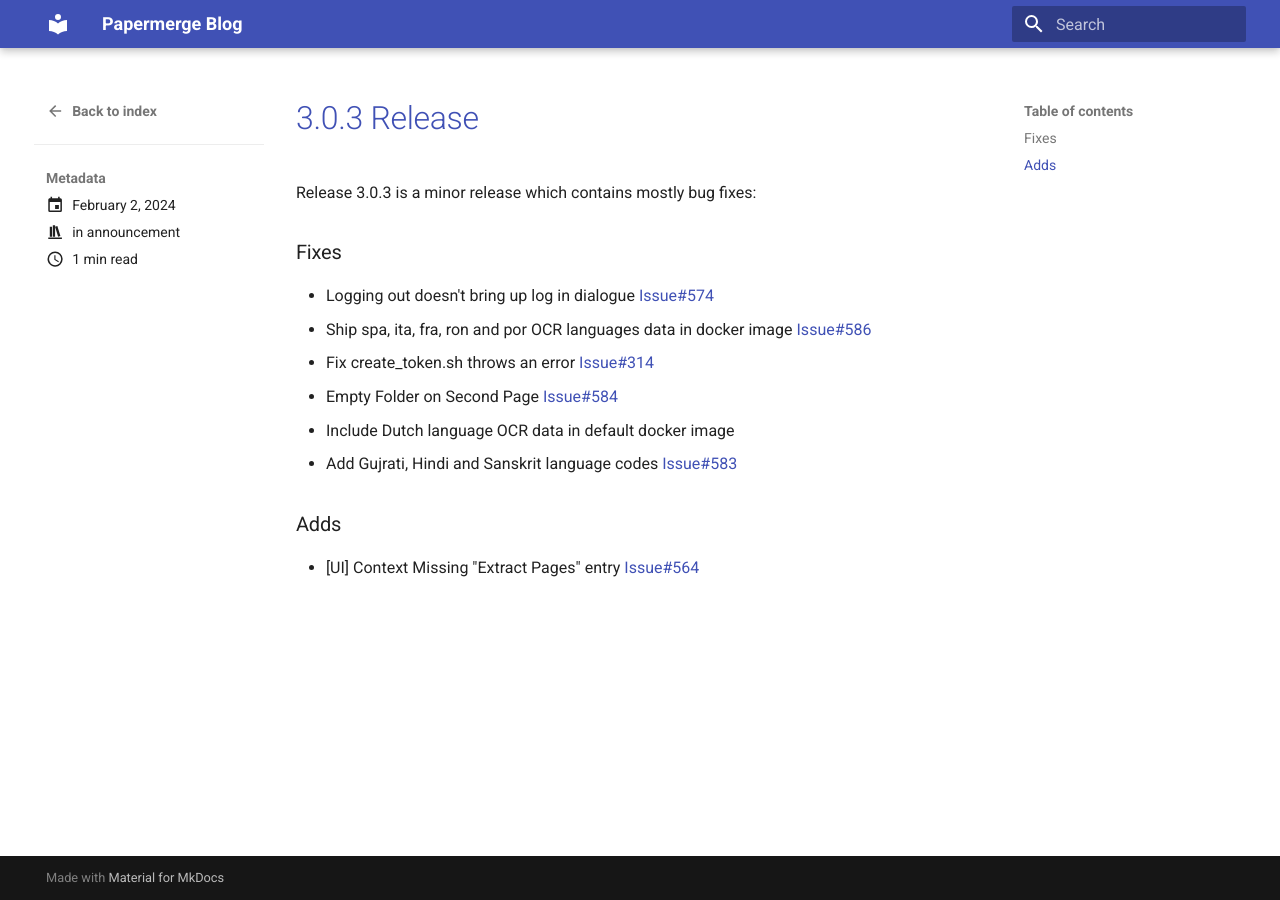
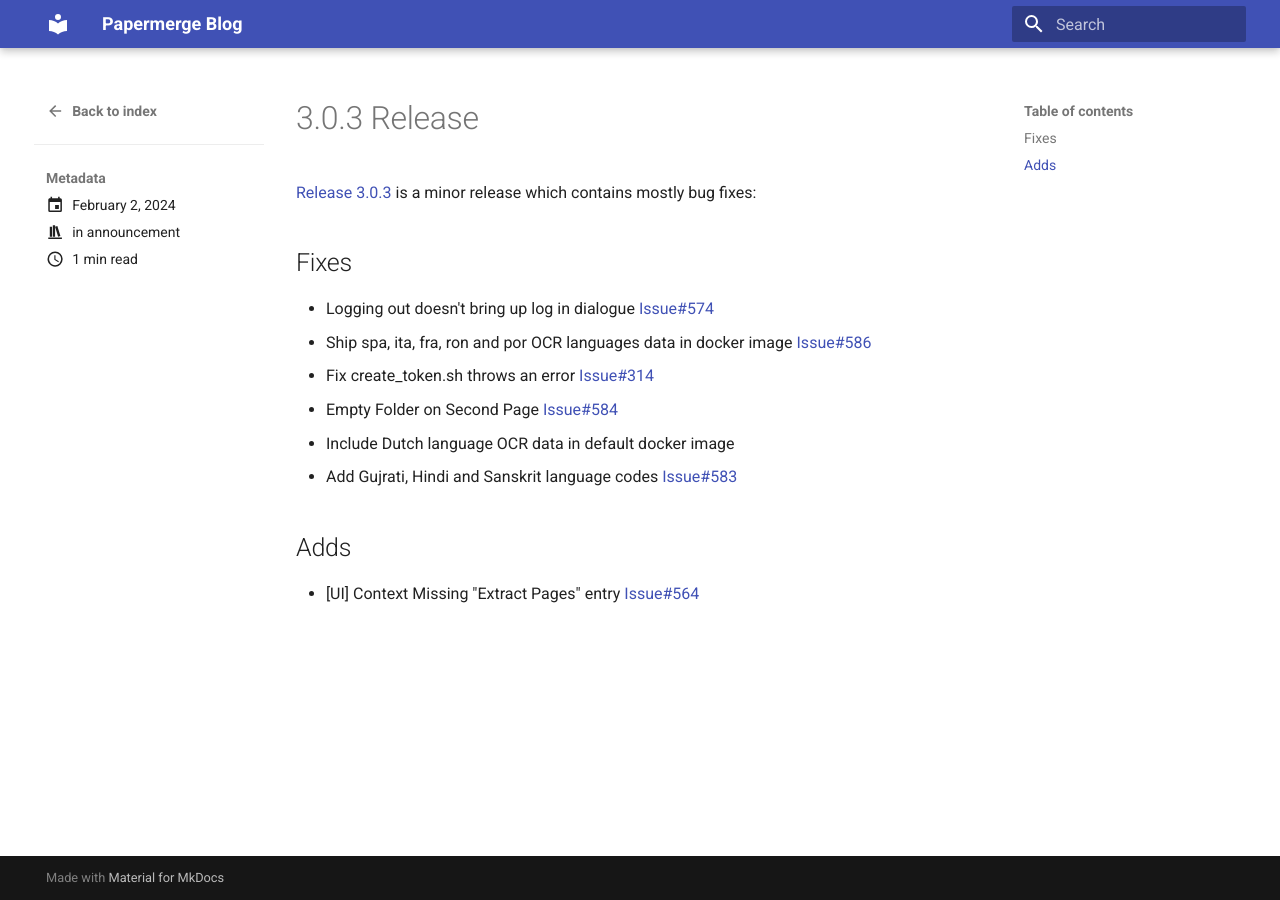
Before and after one commit to papermerge/blog, an MkDocs documentation site: the page built from docs/posts/04-announcement-3-0-3.md, in a window 1280 px wide. Built offline with MkDocs 1.6.1 and Material for MkDocs 9.7.7, drawn with Linux system fonts in a browser that asks for light colours.

Commit message:
minor fix

```diff
--- a/docs/posts/04-announcement-3-0-3.md
+++ b/docs/posts/04-announcement-3-0-3.md
@@ -6,12 +6,12 @@ tags:
   - announcement
 ---
 
-# [3.0.3 Release](https://github.com/papermerge/papermerge-core/releases/tag/3.0.3)
+# 3.0.3 Release
 
-Release 3.0.3 is a minor release which contains mostly bug fixes:
+[Release 3.0.3](https://github.com/papermerge/papermerge-core/releases/tag/3.0.3) is a minor release which contains mostly bug fixes:
 
 
-### Fixes
+## Fixes
 
 - Logging out doesn't bring up log in dialogue [Issue#574](https://github.com/ciur/papermerge/issues/574)
 - Ship spa, ita, fra, ron and por OCR languages data in docker image [Issue#586](https://github.com/ciur/papermerge/issues/586)
@@ -20,6 +20,6 @@ Release 3.0.3 is a minor release which contains mostly bug fixes:
 - Include Dutch language OCR data in default docker image
 - Add Gujrati, Hindi and Sanskrit language codes [Issue#583](https://github.com/ciur/papermerge/issues/583)
 
-### Adds
+## Adds
 
 - [UI] Context Missing "Extract Pages" entry [Issue#564](https://github.com/ciur/papermerge/issues/564)
```
